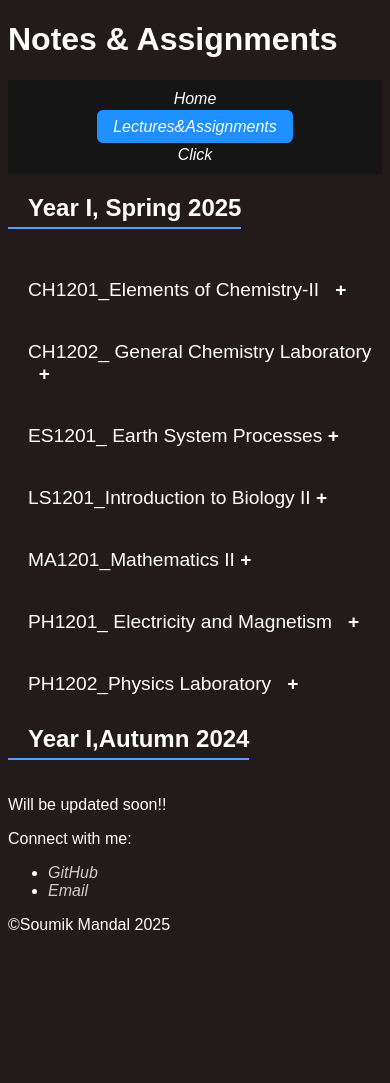
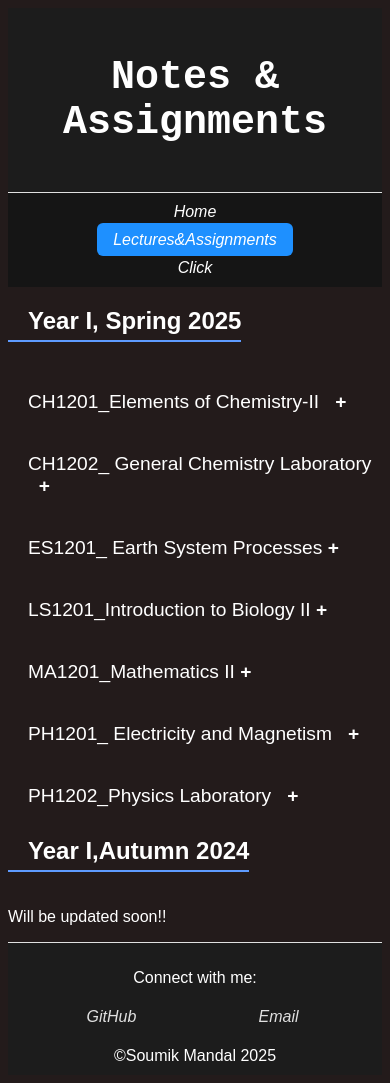
Before and after one commit to Soumik625/lecturenotes, a plain HTML site: page index.html in a window 390 px wide. Before the commit the page ends 942 px from the top, so only its background shows below. Drawn offline with Linux system fonts and the light colour scheme.

Commit message:
Update style.css

```diff
--- a/style.css
+++ b/style.css
@@ -6,7 +6,34 @@ body {
   padding: 0px;
 }
 
+header {
+    background-color: #1c1c1c;
+    /* Dark grey background */
+    padding: 20px;
+    text-align: center;
+    border-bottom: 1px solid #e0e0e0;
+    /* Light grey border */
+    font-size: 100 ;
+}
 
+header h1.professional-font {
+    font-family: 'Courier New', Courier, monospace;
+    font-weight: 700;
+    /* Bold weight */
+    font-size: 2.5em;
+    color: #ffffff;
+    /* White text */
+}
+
+header p {
+    font-size: 1.5em;
+    color: #e0e0e0;
+    /* Light grey text */
+    display: inline-block;
+    /* Allow the <p> to occupy only the width of its content */
+    white-space: nowrap;
+    /* Ensure text does not wrap */
+}
 
 .navbar-container {
   background-color: #151515;
@@ -157,3 +184,50 @@ a:hover {
   min-width: 280px;
   display: inline-block;
 }
+
+
+
+/* Footer */
+
+footer {
+    background-color: #1c1c1c; /* Dark grey background */
+    padding: 10px 20px;
+    text-align: center;
+    border-top: 1px solid #e0e0e0; /* Light grey border */
+}
+
+footer ul {
+    list-style: none;
+    padding: 0;
+    display: flex;
+    justify-content: center;
+    /* flex-wrap: wrap; Allow items to wrap into multiple rows */
+}
+
+footer ul li {
+    margin: 0 10px;
+}
+
+footer ul li a {
+    color: #e0e0e0; /* Light grey links */
+    text-decoration: none;
+}
+
+footer ul li a:hover {
+    color: grey; /* Grey on hover */
+}
+
+
+/* Media query for mobile devices */
+@media (max-width: 600px) {
+    footer ul {
+        flex-direction: row; /* Keep the default row direction */
+        justify-content: center;
+    }
+
+    footer ul li {
+        width: 50%; /* Each item takes half the width */
+        text-align: center;
+        margin: 5px 0; /* Adjust margin for spacing */
+    }
+}
```
